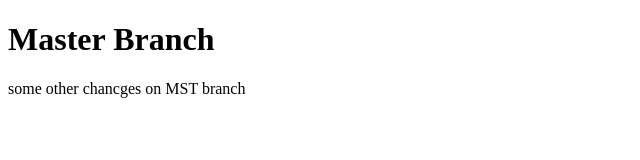
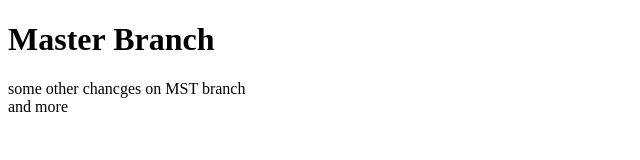
Before and after one commit to DearAlinaM/GitIntroHillel, a plain HTML site: page index.html in a window 1280 px wide. Shown: the full height of the page, 0-640 px from the left. Drawn offline with Linux system fonts and the light colour scheme.

Commit message:
more chancges

```diff
--- a/index.html
+++ b/index.html
@@ -9,5 +9,6 @@
 
     <h1> Master Branch </h1>
     <div>some other chancges on MST branch</div>
+    <section>and more </section>
 </body>
 </html>
```
